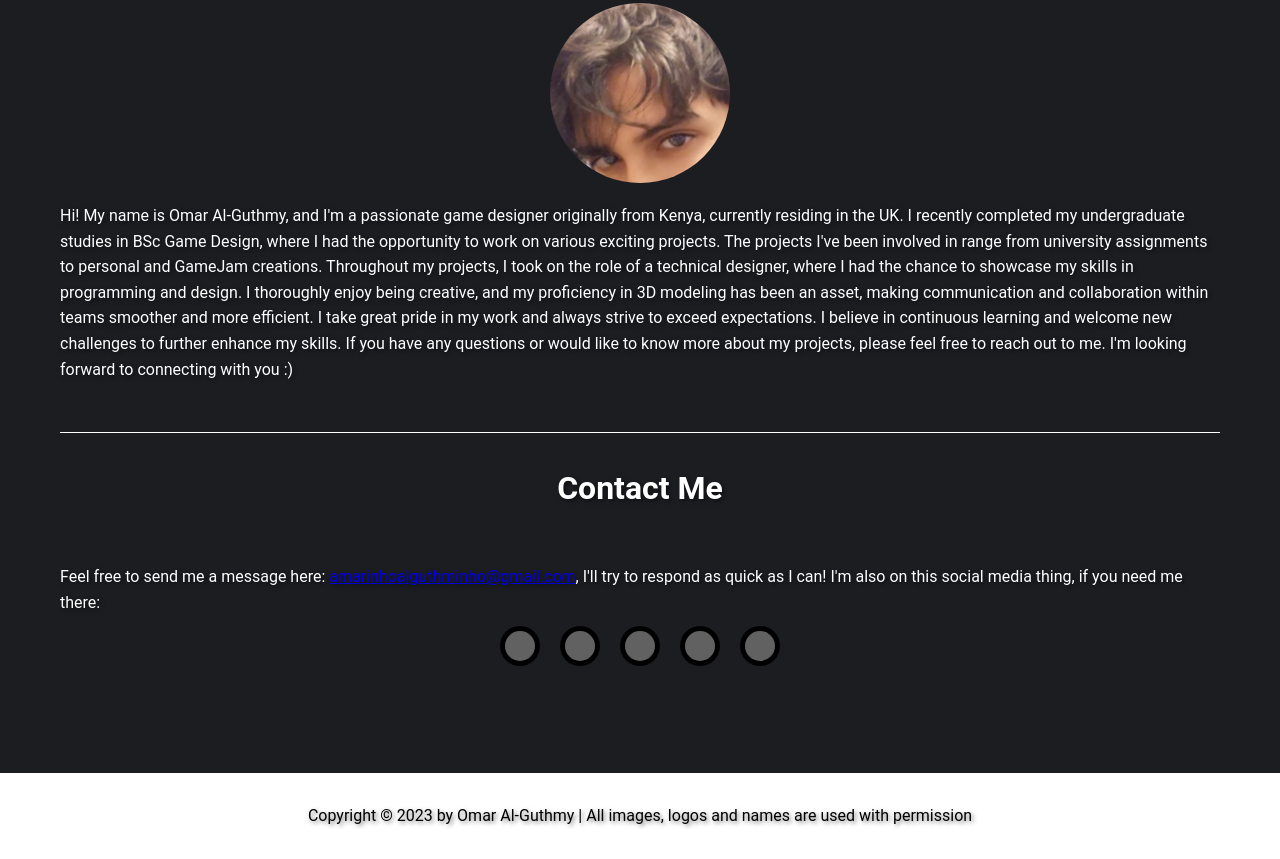
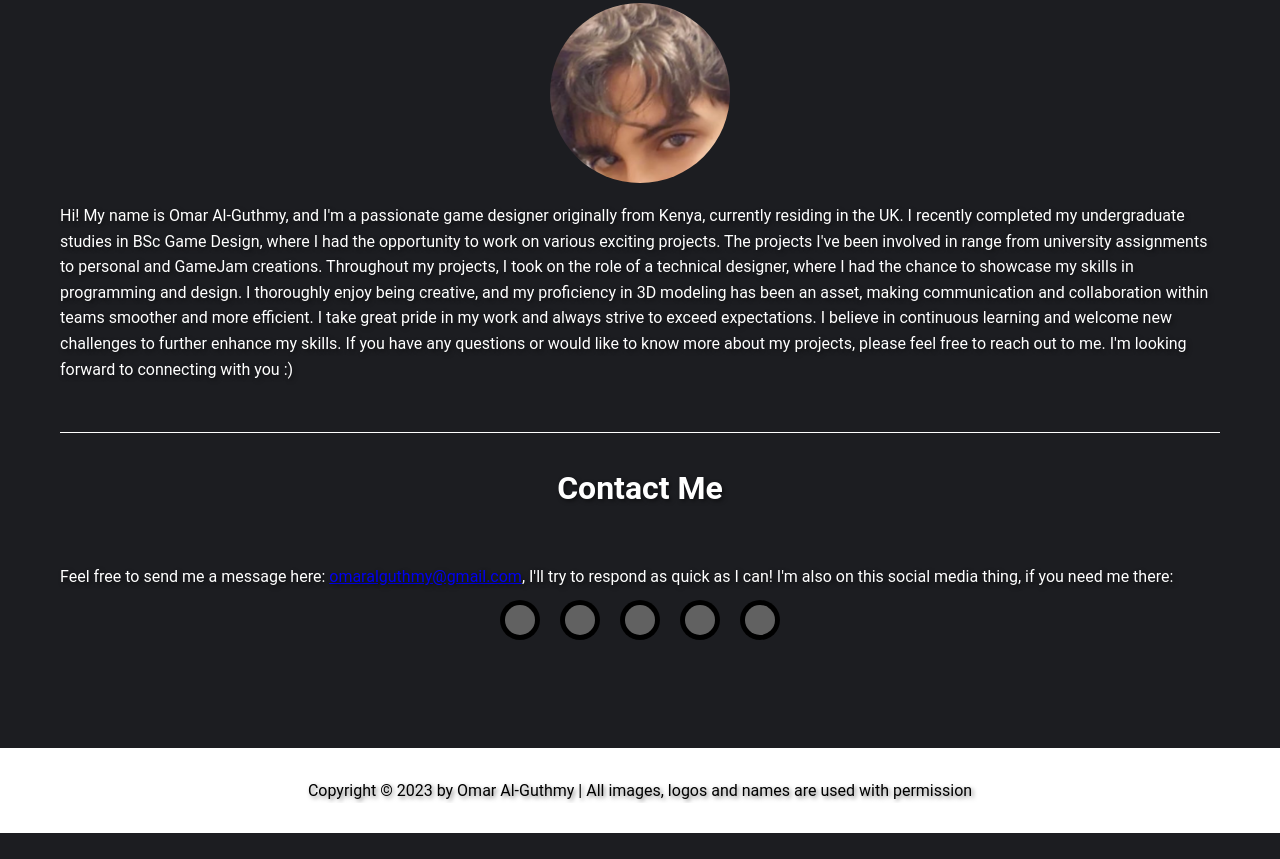
Before and after one commit to OmarAl-Guthmy/Omar-Alguthmy7, a plain HTML site: page index.html in a window 1280 px wide. Shown: the part 2942-3801 px from the top of the page. After the commit the page ends 3775 px from the top, so only its background shows below. Drawn offline with Linux system fonts and the light colour scheme; grey boxes are pictures that could not be loaded.

Commit message:
email change

```diff
--- a/index.html
+++ b/index.html
@@ -196,9 +196,9 @@
           <!-- Contact Me -->
           <div id="contact" class="contact-me">
               <h2>Contact Me</h2>
-              <p>Feel free to send me a message here: <a href="mailto:amarinhoalguthminho@gmail.com">amarinhoalguthminho@gmail.com</a>, I'll try to respond as quick as I can! I'm also on this social media thing, if you need me there:</p>
+              <p>Feel free to send me a message here: <a href="mailto:omaralguthmy@gmail.com">omaralguthmy@gmail.com</a>, I'll try to respond as quick as I can! I'm also on this social media thing, if you need me there:</p>
               <div class="social-icons">
-                  <a href="mailto:amarinhoalguthminho@gmail.com">
+                  <a href="mailto:omaralguthmy@gmail.com">
                       <img src="https://cdnjs.cloudflare.com/ajax/libs/foundicons/3.0.0/svgs/fi-mail.svg" alt="Email">
                   </a>
                   <a href="https://www.linkedin.com/in/omar-al-guthmy-87a595231/" target="_blank">
```
